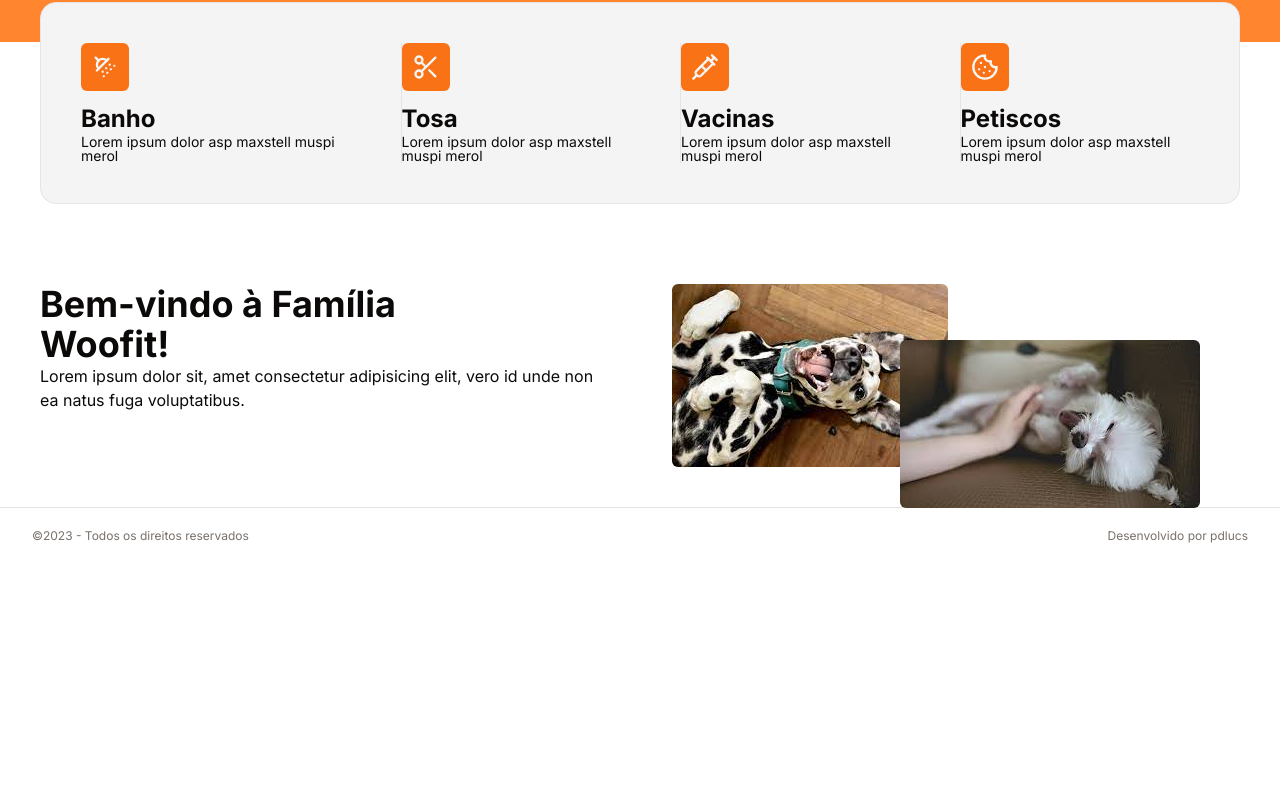
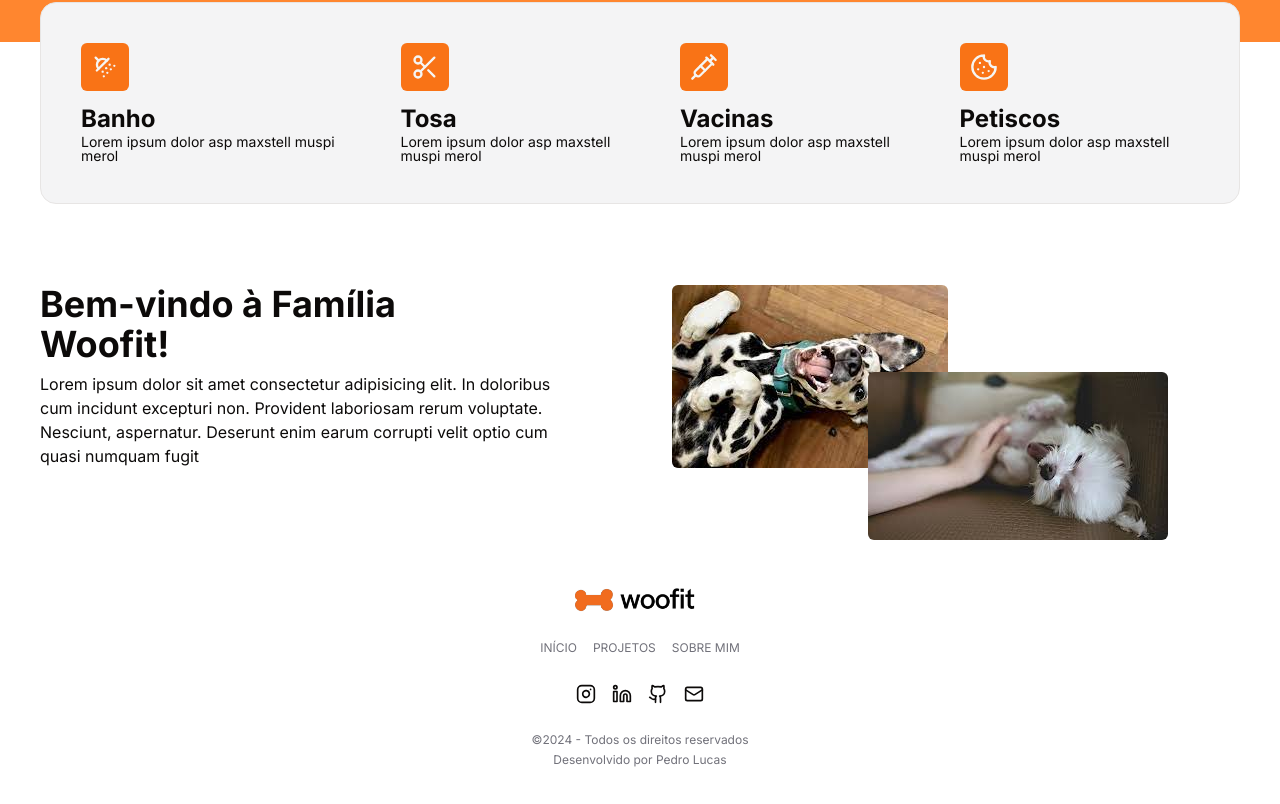
Before and after one commit to pelucs/petshop, a Next.js app in the folder web/: page / in a window 1280 px wide. Shown: the part 758-1562 px from the top of the page. Before the commit the page ends 1322 px from the top, so only its background shows below. Built offline with nearby package versions, Linux system fonts and the light colour scheme.

Commit message:
Atualizando página home

```diff
--- a/web/src/app/agendar/page.tsx
+++ b/web/src/app/agendar/page.tsx
@@ -89,7 +89,7 @@ export default () => {
       )}
 
       {/* RIGHT */}
-      <div className="sticky top-0 border-l"/>
+      <div className="sticky top-0 border-l bg-[url(/aside.png)]"/>
     </div>
   );
 }
--- a/web/src/app/layout.tsx
+++ b/web/src/app/layout.tsx
@@ -25,8 +25,6 @@ export default function RootLayout({
           disableTransitionOnChange
         >
           {children}
-
-          <Footer/>
         </ThemeProvider>
       </body>
     </html>
--- a/web/src/app/page.tsx
+++ b/web/src/app/page.tsx
@@ -1,12 +1,23 @@
 import Link from "next/link";
 import Image from "next/image";
 
-import { Button } from "@/components/ui/button";
-import { Cookie, Medal, Scissors, ShowerHead, Smartphone, Syringe } from "lucide-react";
-
 import logo from '../assets/logo.png';
+import logoBlack from '../assets/logo-black.png';
 import img1 from '../assets/dalmata.jpg';
 import img2 from '../assets/feliz.jpg';
+
+import { Button } from "@/components/ui/button";
+import { Cookie,
+  Github,
+  Instagram,
+  Linkedin,
+  Mail,
+  Medal,
+  Scissors,
+  ShowerHead,
+  Smartphone,
+  Syringe
+} from "lucide-react";
 
 export default function Home() {
   return (
@@ -84,7 +95,7 @@ export default function Home() {
       </div>
 
       <div className="relative -top-10 px-10">
-        <div className="w-full p-10 grid grid-cols-4 space-x-10 divide-x-[1px] rounded-2xl divide-zinc-200 bg-zinc-100 border">
+        <div className="w-full p-10 grid grid-cols-4 space-x-10 rounded-2xl bg-zinc-100 border">
           <div className="flex flex-col items-start gap-3">
             <div className="w-12 h-12 flex items-center justify-center text-secondary rounded-md bg-primary">
               <ShowerHead className="w-7 h-7"/>
@@ -134,12 +145,65 @@ export default function Home() {
       <div className="p-10 grid grid-cols-2 gap-20">
         <div>
           <h1 className="text-4xl font-bold">Bem-vindo à Família <br/> Woofit!</h1>
-          <p>Lorem ipsum dolor sit, amet consectetur adipisicing elit, vero id unde non ea natus fuga voluptatibus.</p>
+
+          <p className="w-full max-w-lg mt-2">
+            Lorem ipsum dolor sit amet consectetur adipisicing elit. In doloribus cum incidunt excepturi non.
+            Provident laboriosam rerum voluptate. Nesciunt, aspernatur. Deserunt enim earum corrupti velit optio
+            cum quasi numquam fugit
+            </p>
         </div>
 
         <div className="flex items-center justify-center relative">
-          <Image src={img1} alt="" className="rounded-md"/>
-          <Image src={img2} alt="" className="relative top-12 right-12 rounded-md"/>
+          <Image src={img1} alt="" className="w-[360px] rounded-md"/>
+          <Image src={img2} alt="" className="w-[360px] relative top-20 right-20 rounded-md"/>
+        </div>
+      </div>
+
+      <div className="w-full py-20 flex flex-col items-center space-y-7">
+        <Link href="/">
+          <Image src={logoBlack} alt="Logo Woofit" className="w-[130px]"/>
+        </Link>
+
+        <nav className="flex items-center gap-4">
+          <Link href="/" className="text-xs uppercase text-zinc-500 transition-colors">
+            Início
+          </Link>
+
+          <Link href="/projetos" className="text-xs uppercase text-zinc-500 transition-colors">
+            Projetos
+          </Link>
+
+          <Link href="/#sobre" className="text-xs uppercase text-zinc-500 transition-colors">
+            Sobre mim
+          </Link>
+        </nav>
+
+        <div className="flex items-center gap-4">
+          <a target="_blank" href="https://www.instagram.com/pdlucs/">
+            <Instagram className="w-5 h-5"/>
+          </a>
+
+          <a target="_blank" href="https://linkedin.com/in/pedro-lucas-5419622a9">
+            <Linkedin className="w-5 h-5"/>
+          </a>
+
+          <a target="_blank" href="https://github.com/pelucs">
+            <Github className="w-5 h-5"/>
+          </a>
+
+          <a href="mailto:pedro.lucs0089@gmail.com">
+            <Mail className="w-5 h-5"/>
+          </a>
+        </div>
+
+        <div className="flex flex-col items-center text-zinc-500 text-xs">
+          <p>
+            &copy;2024 - Todos os direitos reservados
+          </p>
+
+          <p className="mt-1">
+            Desenvolvido por Pedro Lucas
+          </p>
         </div>
       </div>
     </main>
--- a/web/src/app/sucesso/page.tsx
+++ b/web/src/app/sucesso/page.tsx
@@ -1,16 +1,19 @@
 import { Button } from "@/components/ui/button";
-import { Home, User } from "lucide-react";
+import { Home } from "lucide-react";
 
 import Link from "next/link";
 import Image from "next/image";
 
+import logoBlack from '../../assets/logo-black.png';
 import cachorro from '../../assets/cachorro-no-banho.gif';
 
 export default () => {
   return(
     <div className="min-h-screen grid grid-cols-2">
       <div className="p-20 space-y-10">
-        <h1 className="text-2xl font-bold">PetShop</h1>
+        <Link href="/">
+          <Image src={logoBlack} alt="Logo Woofit" className="w-[130px]"/>
+        </Link>
 
         <div>
           <strong className="text-5xl">
```
Also changed, not shown: web/public/aside.png (renamed from web/src/assets/aside.png), 1 other file (tests, documents, lock files or other folders).
